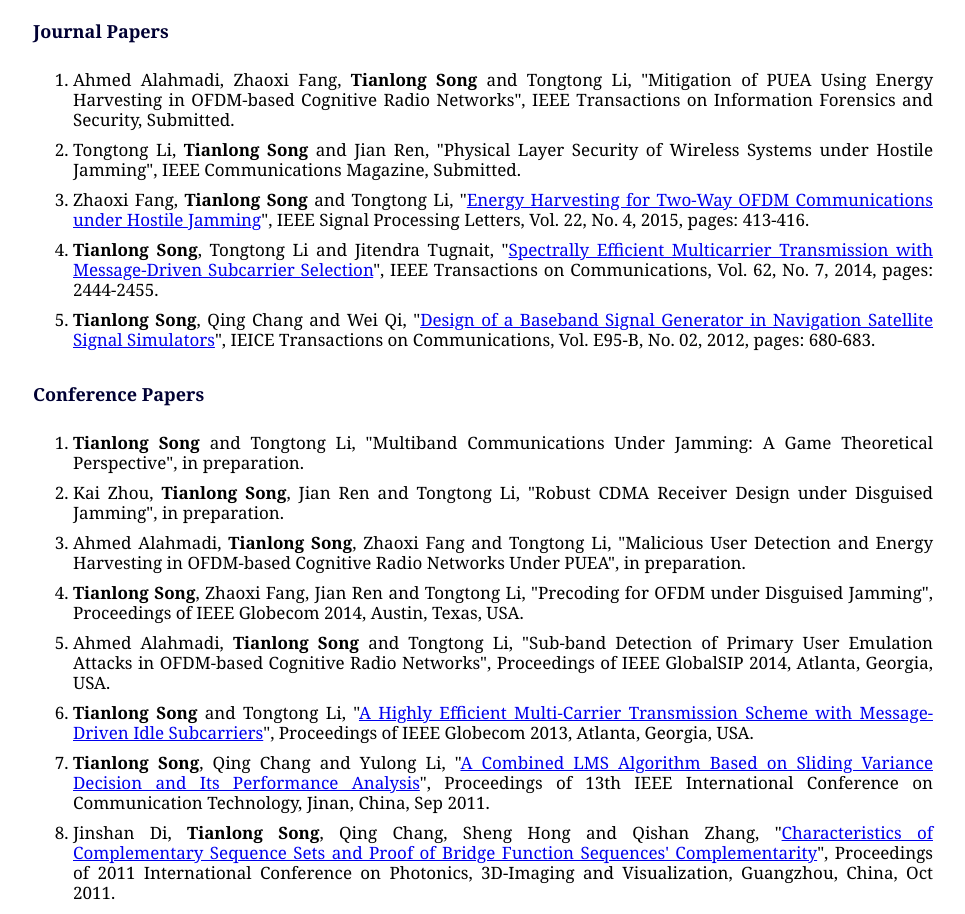
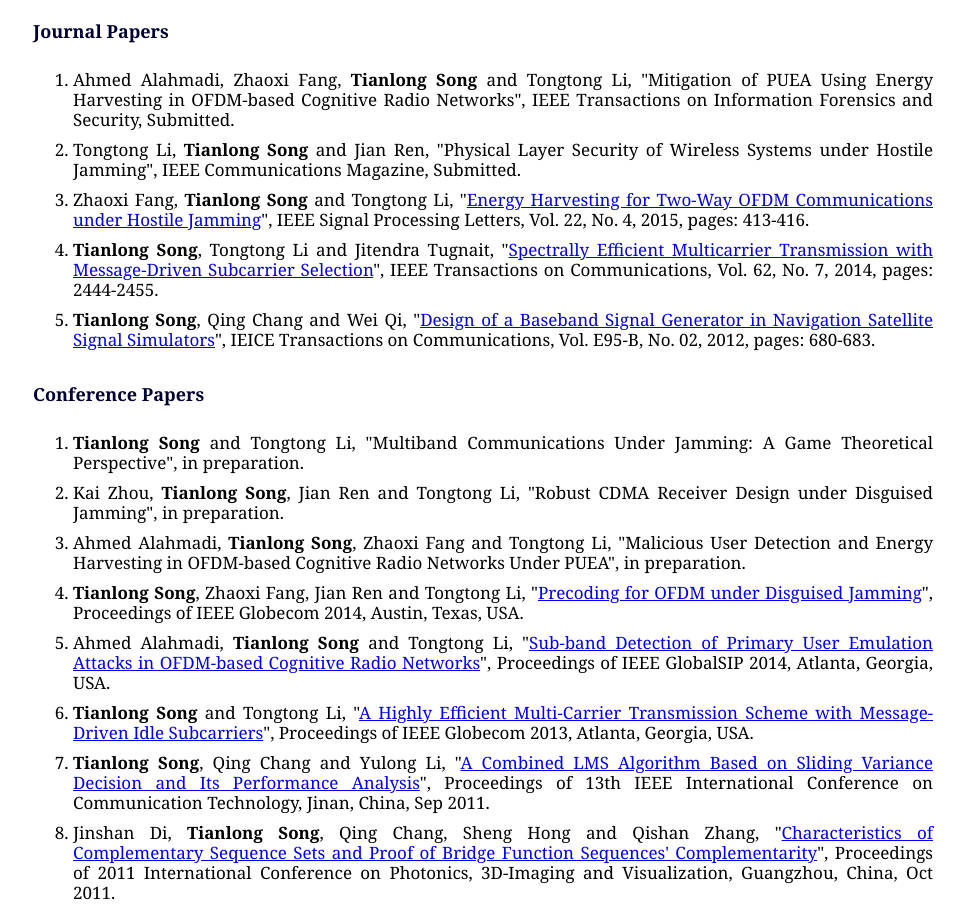
Before and after one commit to stlong0521/stlong0521.github.io, a plain HTML site: page publication.html in a window 1280 px wide. Shown: the part 183-1097 px from the top of the page, without its empty margins (157-1122 px from the left). Drawn offline with Linux system fonts and the light colour scheme; a script that the page names is missing.

Commit message:
Publications updated

```diff
--- a/publication.html
+++ b/publication.html
@@ -46,9 +46,9 @@
 				<li><b>Tianlong Song</b> and Tongtong Li, "Multiband Communications Under Jamming: A Game Theoretical Perspective", in preparation.</li>
 				<li>Kai Zhou, <b>Tianlong Song</b>, Jian Ren and Tongtong Li, "Robust CDMA Receiver Design under Disguised Jamming", in preparation.</li>
 				<li>Ahmed Alahmadi, <b>Tianlong Song</b>, Zhaoxi Fang and Tongtong Li, "Malicious User Detection and Energy Harvesting in OFDM-based Cognitive Radio Networks Under PUEA", in preparation.</li>
-				<li><b>Tianlong Song</b>, Zhaoxi Fang, Jian Ren and Tongtong Li, "Precoding for OFDM under Disguised Jamming", Proceedings of IEEE Globecom 2014, Austin, Texas, USA.</li>
-				<li>Ahmed Alahmadi, <b>Tianlong Song</b> and Tongtong Li, "Sub-band Detection of Primary User Emulation Attacks in OFDM-based Cognitive Radio Networks", Proceedings of IEEE GlobalSIP 2014, Atlanta, Georgia, USA.</li>
-				<li><b>Tianlong Song</b> and Tongtong Li, "<a href="http://ieeexplore.ieee.org/xpls/abs_all.jsp?arnumber=6831633&tag=1" target="_blank">A Highly Efficient Multi-Carrier Transmission Scheme with Message-Driven Idle Subcarriers</a>", Proceedings of IEEE Globecom 2013, Atlanta, Georgia, USA.</li>
+				<li><b>Tianlong Song</b>, Zhaoxi Fang, Jian Ren and Tongtong Li, "<a href="http://ieeexplore.ieee.org/xpl/articleDetails.jsp?tp=&arnumber=7037426&queryText%3DPrecoding+for+OFDM+under+Disguised+Jamming" target="_blank">Precoding for OFDM under Disguised Jamming</a>", Proceedings of IEEE Globecom 2014, Austin, Texas, USA.</li>
+				<li>Ahmed Alahmadi, <b>Tianlong Song</b> and Tongtong Li, "<a href="http://ieeexplore.ieee.org/xpl/articleDetails.jsp?tp=&arnumber=7032305&queryText%3DSub-band+Detection+of+Primary+User+Emulation+Attacks+in+OFDM-based+Cognitive+Radio+Networks" target="_blank">Sub-band Detection of Primary User Emulation Attacks in OFDM-based Cognitive Radio Networks</a>", Proceedings of IEEE GlobalSIP 2014, Atlanta, Georgia, USA.</li>
+				<li><b>Tianlong Song</b> and Tongtong Li, "<a href="http://ieeexplore.ieee.org/xpl/articleDetails.jsp?tp=&arnumber=6831633&queryText%3DA+highly+efficient+multi-carrier+transmission+scheme+with+message-driven+idle+subcarriers" target="_blank">A Highly Efficient Multi-Carrier Transmission Scheme with Message-Driven Idle Subcarriers</a>", Proceedings of IEEE Globecom 2013, Atlanta, Georgia, USA.</li>
 				<li><b>Tianlong Song</b>, Qing Chang and Yulong Li, "<a href="http://ieeexplore.ieee.org/xpl/articleDetails.jsp?tp=&arnumber=6157976&queryText%3DA+Combined+LMS+Algorithm+Based+on+Sliding+Variance+Decision+and+Its+Performance+Analysis" target="_blank">A Combined LMS Algorithm Based on Sliding Variance Decision and Its Performance Analysis</a>", Proceedings of 13th IEEE International Conference on Communication Technology, Jinan, China, Sep 2011.</li>
 				<li>Jinshan Di, <b>Tianlong Song</b>, Qing Chang, Sheng Hong and Qishan Zhang, "<a href="http://spie.org/Publications/Proceedings/Paper/10.1117/12.905927" target="_blank">Characteristics of Complementary Sequence Sets and Proof of Bridge Function Sequences' Complementarity</a>", Proceedings of 2011 International Conference on Photonics, 3D-Imaging and Visualization, Guangzhou, China, Oct 2011.</li>
 			</ol>
```
Also changed, not shown: research.html (+1 -1 lines), 1 other file.
